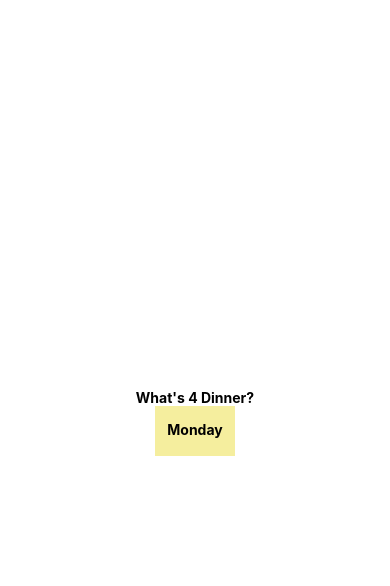
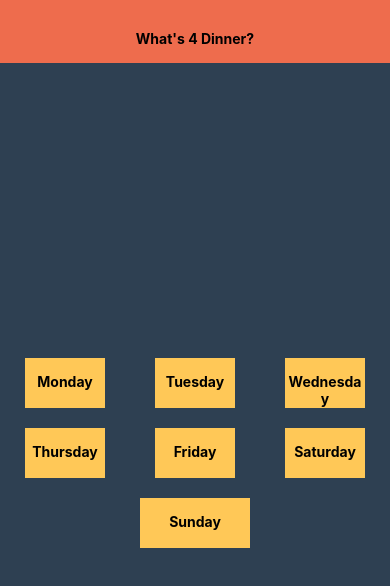
Before and after one commit to HaydonUresti/Whats4Dinner, a React Native app in the folder Whats4Dinner/: screen / in a window 390 px wide. Shown: the top 586 px of the page. Built offline with nearby package versions, Linux system fonts and the light colour scheme.

Commit message:
Added day containers. Imported NavigationContainer

```diff
--- a/Whats4Dinner/App.js
+++ b/Whats4Dinner/App.js
@@ -1,26 +1,79 @@
+import { NavigationContainer } from '@react-navigation/native';
 import { StatusBar } from 'expo-status-bar';
-import { StyleSheet, Text, View } from 'react-native';
+import { StyleSheet, Text, View, TouchableHighlight, Alert } from 'react-native';
 
 export default function App() {
   return (
 
+    <NavigationContainer>
+
+     {/* The main view container */}
 
     <View style={styles.container}>
 
-      <StatusBar style="auto" />
-      <Text style={textStyles.headline}>What's 4 Dinner?</Text>
-      <View
-      style={ days.container }>
-      <Text style={textStyles.dayName}>Monday</Text>
+        {/* <View style={{
+          backgroundColor: "dodgerblue",
+          flex: 1
+        }}/> */}
+
+      {/* make a view to hold the app title containing the  */}
+
+      <View style={[styles.container, {backgroundColor: '#EE6C4D', flex: 0.08, justifyContent: 'center',}]}>
+      <Text style={[textStyles.headline, {marginTop: 15}]}>What's 4 Dinner?</Text>
       </View>
 
+      {/* This container holds the days of the week */}
+      <View style={[styles.container, {backgroundColor: '#2E4052', flexDirection: 'row', justifyContent: 'space-around', alignItems: 'center',
+      flexWrap: 'wrap', alignContent: 'center', }]}>
 
+        <TouchableHighlight onPress={() => [ console.log("Something"),Alert.alert("Monday's Meal", "What meal do you want to have on Monday?", [
+          {text: "Save"},
+          {text: "Exit"}
+        ])]}>
+
+        <View
+        style={ days.container }>
+        <Text style={textStyles.dayName}>Monday</Text>
+        </View>
+        </TouchableHighlight>
+
+        <View style={days.container }>
+          <Text style={textStyles.dayName}>Tuesday</Text>
+        </View>
+
+        <View style={days.container }>
+          <Text style={textStyles.dayName}>Wednesday</Text>
+        </View>
+
+        <View style={days.container }>
+          <Text style={textStyles.dayName}>Thursday</Text>
+        </View>
+
+        <View style={days.container }>
+          <Text style={textStyles.dayName}>Friday</Text>
+        </View>
+
+        <View style={days.container }>
+          <Text style={textStyles.dayName}>Saturday</Text>
+        </View>
+
+        <View style={days.sundayContainer }>
+          <Text style={textStyles.dayName}>Sunday</Text>
+        </View>
+
+      </View>
+      <StatusBar style="auto" />
     </View>
+    </NavigationContainer>
+  );
 
-  );
 }
 
-
+const testingSheet = StyleSheet.create({
+  color1: {
+    backgroundColor: 'red'
+  }
+})
 
 
 
@@ -28,16 +81,23 @@ const days = StyleSheet.create({
   container:  {
     width: 80,
     height: 50,
-    backgroundColor: '#F5EE9E',
+    backgroundColor: '#FFC857',
+    margin: 10
   },
+  sundayContainer: {
+    width: 110,
+    height: 50,
+    backgroundColor: '#FFC857',
+    margin: 10
+  }
 })
 
 const styles = StyleSheet.create({
   container: {
     flex: 1,
     backgroundColor: '#fff',
-    alignItems: 'center',
-    justifyContent: 'center',
+    // alignItems: 'center',
+    // justifyContent: 'center',
   },
 })
 
--- a/Whats4Dinner/package.json
+++ b/Whats4Dinner/package.json
@@ -9,10 +9,14 @@
     "web": "expo start --web"
   },
   "dependencies": {
+    "@react-navigation/native": "^6.1.2",
+    "@react-navigation/native-stack": "^6.9.8",
     "expo": "~47.0.12",
     "expo-status-bar": "~1.4.2",
     "react": "18.1.0",
-    "react-native": "0.70.5"
+    "react-native": "0.70.5",
+    "react-native-screens": "~3.18.0",
+    "react-native-safe-area-context": "4.4.1"
   },
   "devDependencies": {
     "@babel/core": "^7.12.9"
```
Also changed, not shown: 1 other file (tests, documents, lock files or other folders).
